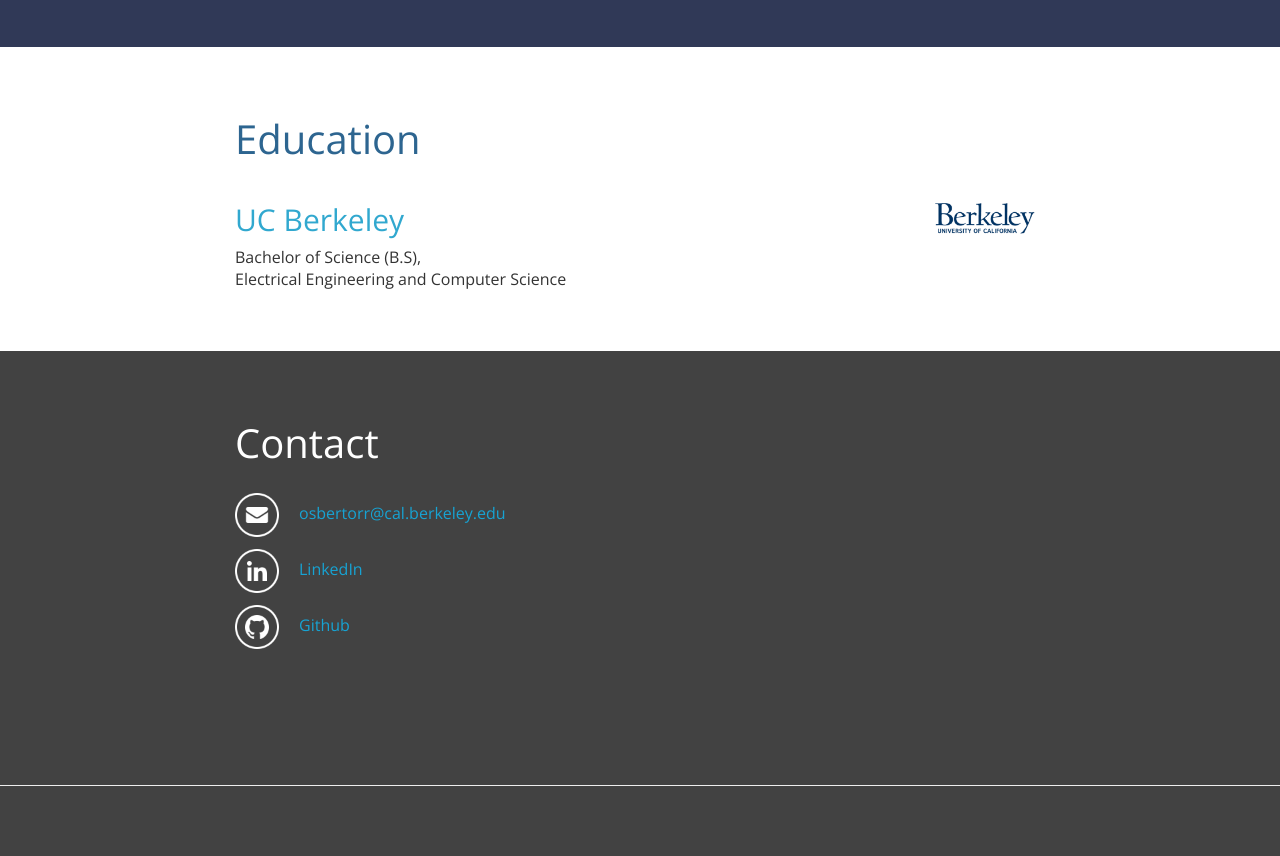
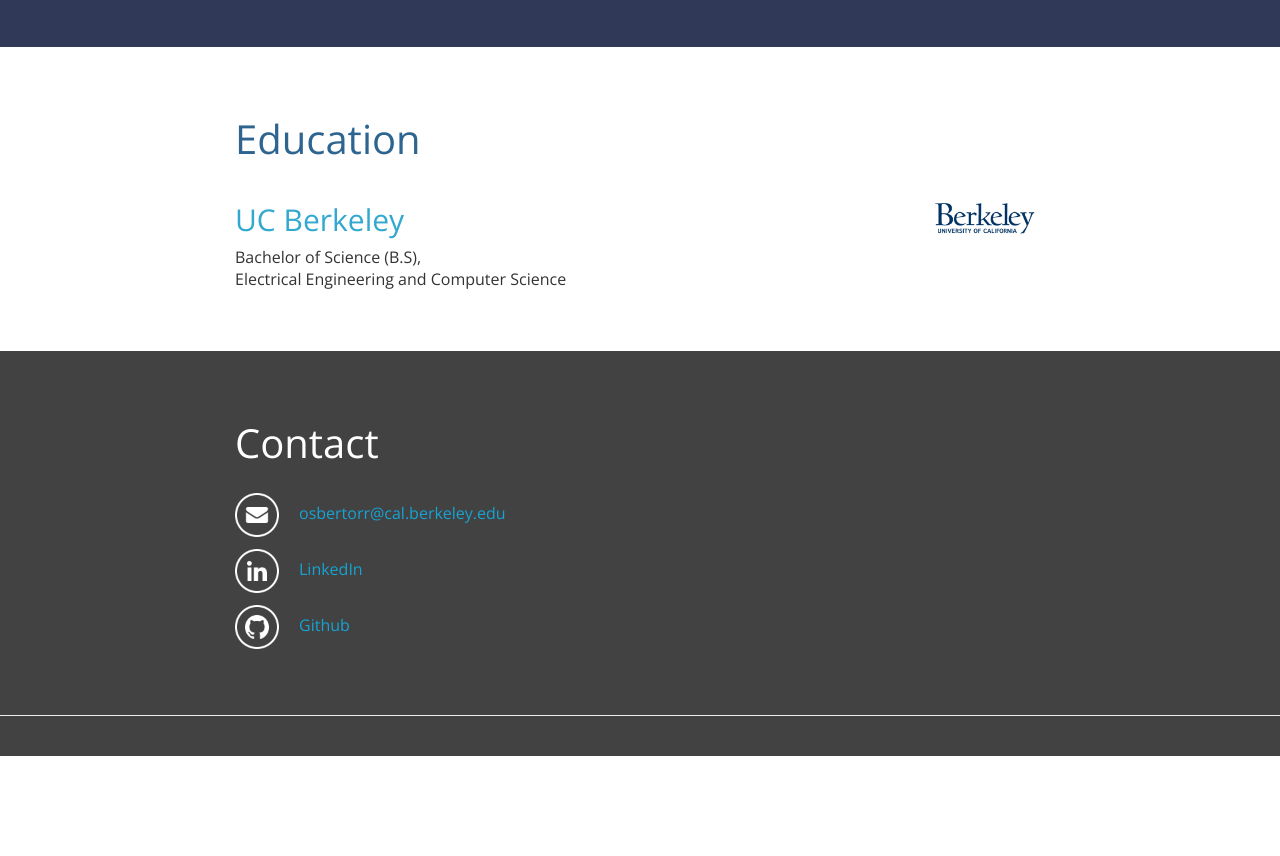
Before and after one commit to oztheozoz/osbert.net, a plain HTML site: page index.html in a window 1280 px wide. Shown: the part 1958-2814 px from the top of the page. After the commit the page ends 2714 px from the top, so only its background shows below. Drawn offline with nearby package versions, Linux system fonts and the light colour scheme.

Commit message:
Fix hr element

```diff
--- a/css/main.css
+++ b/css/main.css
@@ -38,6 +38,12 @@ html {
 body {
   font-size: 1rem;
   font-family: 'Open Sans', sans-serif;
+}
+
+hr {
+  margin: 0;
+  padding-top: 20px;
+  padding-bottom: 20px;
 }
 
 .glyphicon {
@@ -118,10 +124,6 @@ li {
 }
 
 #contact-container {
-  background-color: #424242;
-}
-
-footer {
   background-color: #424242;
 }
 
--- a/index.html
+++ b/index.html
@@ -451,11 +451,8 @@
         </article>
       </section>
     </div>
+    <hr />
   </div>
-
-  <footer class="container-spacing">
-    <hr />
-  </footer>
 
   <!-- /container -->
   <script src="//ajax.googleapis.com/ajax/libs/jquery/1.11.2/jquery.min.js"></script>
```
